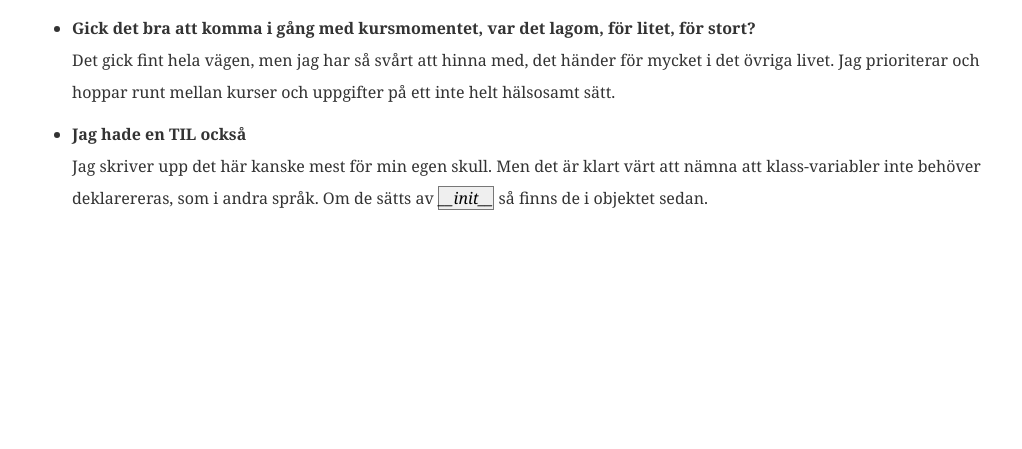
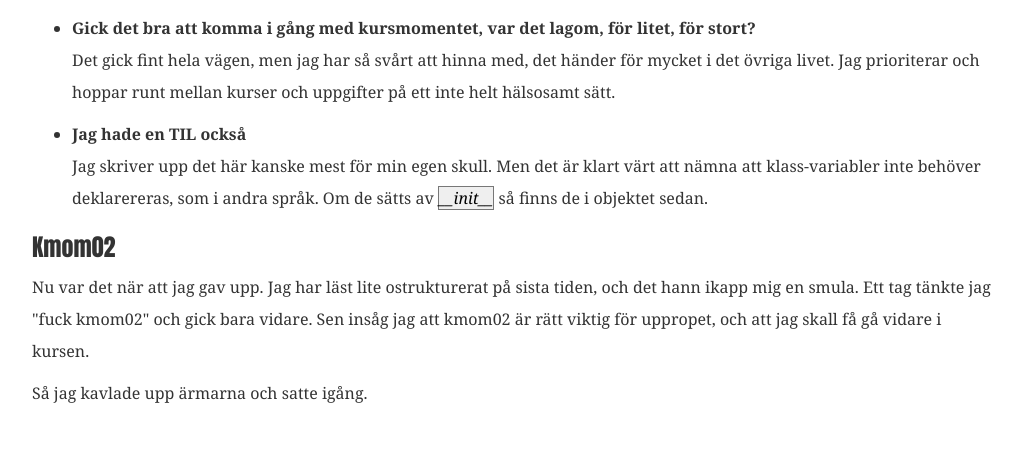
Before and after one commit to Wim4rk/BTH-oopython, a Flask app: template flask/templates/redovisning.html in a window 1280 px wide. Shown: the part 1519-1968 px from the top of the page, without its empty margins (128-1150 px from the left). Before the commit the page ends 1729 px from the top, so only its background shows below. Run offline with Flask 2, Linux system fonts and the light colour scheme; the template is opened without the code that fills it, so the values that code supplies are empty; some libraries are stand-ins or nearby versions.

Commit message:
More work on the flask app

```diff
--- a/flask/person.py
+++ b/flask/person.py
@@ -45,7 +45,7 @@
 
     def get_image_link(self):
         """ Parses file name for images """
-        return "/static/" + self.image
+        return "static/" + self.image
 
     def print_name(self):
         """ Prints name """
--- a/flask/static/styles/style.css
+++ b/flask/static/styles/style.css
@@ -6,7 +6,7 @@
     padding-top: 70px;
     padding-bottom: 30px;
     font-size: 16px;
-    line-height: 1.6em;
+    line-height: 2em;
     font-family: Georgia, serif;
 }
 
--- a/flask/templates/about.html
+++ b/flask/templates/about.html
@@ -6,6 +6,7 @@
         <p><em>{{ quote }}</em></p>
     </div>
     <article>
+        <h3>Om</h3>
         <p>I den här kursen lär vi oss att jobba i objektorienterad python.
             Den här sidan fungerar i Flask, och designen utgår från Bootstrap.</p>
 
--- a/flask/templates/redovisning.html
+++ b/flask/templates/redovisning.html
@@ -91,6 +91,17 @@
         </li>
     </ul>
     </article>
+
+    <article>
+        <h3>Kmom02</h3>
+        <p>Nu var det när att jag gav upp. Jag har läst lite ostrukturerat på
+        sista tiden, och det hann ikapp mig en smula. Ett tag tänkte jag
+        "fuck kmom02" och gick bara vidare. Sen insåg jag att kmom02 är rätt
+        viktig för uppropet, och att jag skall få gå vidare i kursen.</p>
+
+        <p>Så jag kavlade upp ärmarna och satte igång.</p>
+
+    </article>
 </div>
 
 {% include 'footer.html' %}
```
Also changed, not shown: flask/app.py (+18 -3 lines).
